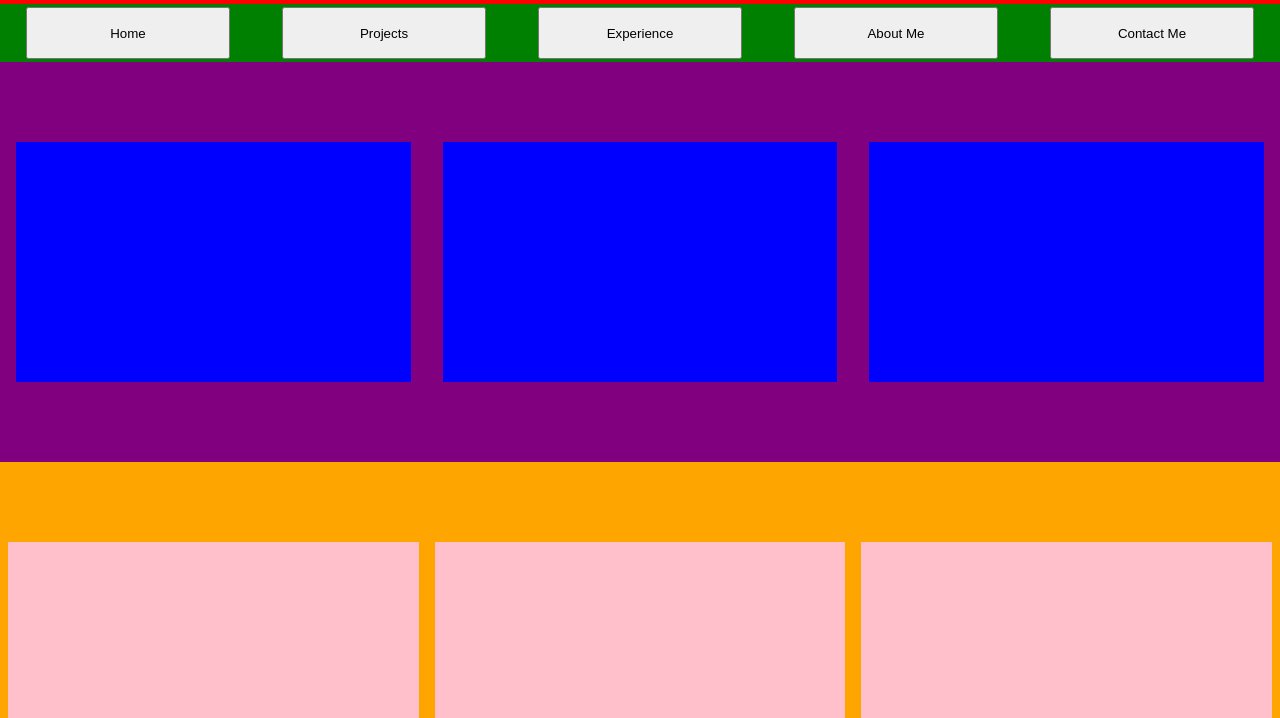
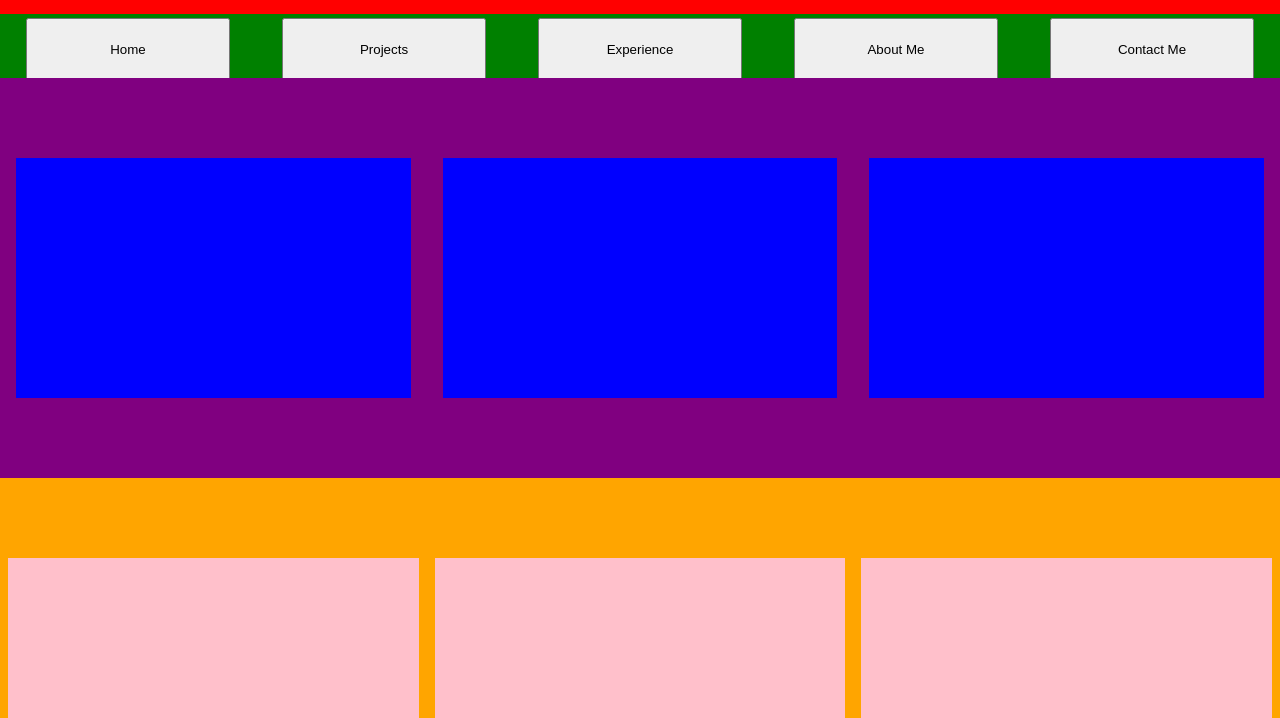
Before and after one commit to sestissi16/PortfolioWebsite, a plain HTML site: page index.html in a window 1280 px wide. Shown: the part 82-800 px from the top of the page. Drawn offline with Linux system fonts and the light colour scheme; a web font is replaced by a local one.

Commit message:
Fixed the sizing of the nav buttons

```diff
--- a/main.css
+++ b/main.css
@@ -17,13 +17,13 @@ body{
 }
 header{
   max-width: 100%;
-  height: 18vh;
+  height: 20vh;
   background-color: red;
   flex-shrink: 0;
   /* display: column; */
 }
 nav{
-  height: 40%;
+  height: 45%;
   max-width: 100%;
   background-color: green;
   display: flex;
@@ -32,9 +32,8 @@ nav{
   justify-content: center;
 }
 .navButton{
-  padding: 1.5vh 2vw;
   margin: 0px 2vw;
-  width: calc((100% - 2vw)/5);
+  width: calc((100% - 16vw)/5);
   height: 90%;
 }
 .title{
```
